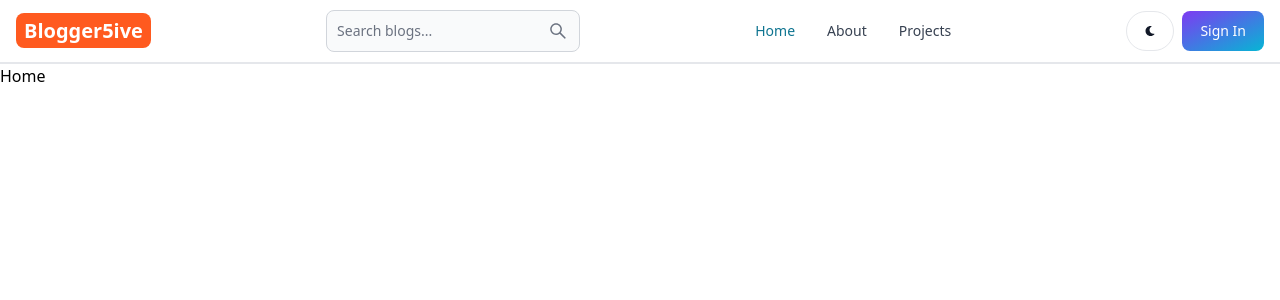
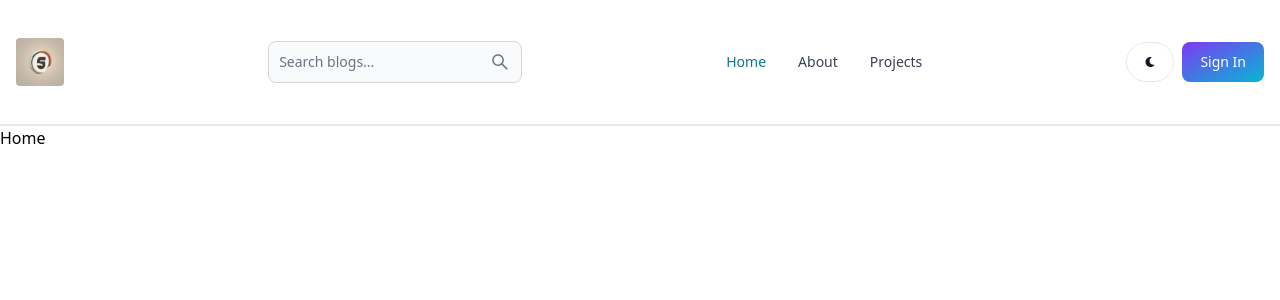
Before and after one commit to AnthonyEmm/Blogger-5ive, a React (Vite) app in the folder client/: page / in a window 1280 px wide. Shown: the top 300 px of the page. Built offline with nearby package versions, Linux system fonts and the light colour scheme.

Commit message:
add logo for app

```diff
--- a/client/src/components/Header.jsx
+++ b/client/src/components/Header.jsx
@@ -9,6 +9,7 @@ import {
 import { Link, useLocation } from "react-router-dom";
 import { AiOutlineSearch } from "react-icons/ai";
 import { FaMoon } from "react-icons/fa";
+import blogger from "../assets/blog5.png";
 
 const Header = () => {
   const path = useLocation().pathname;
@@ -18,8 +19,12 @@ const Header = () => {
         to="/"
         className="self-center whitespace-nowrap text-sm sm:text-xl font-semibold dark:text-white"
       >
-        <span className="px-2 py-1 bg-orange-500 rounded-lg text-white">
-          Blogger5ive
+        <span className="px-2 py-1">
+          <img
+            src={blogger}
+            alt="blogger5ive logo"
+            className="w-12 h-12 rounded"
+          />
         </span>
       </Link>
 
```
Also changed, not shown: client/src/assets/blog5.png (added).
